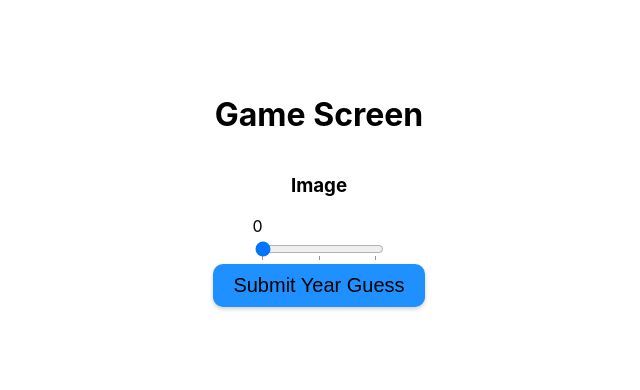
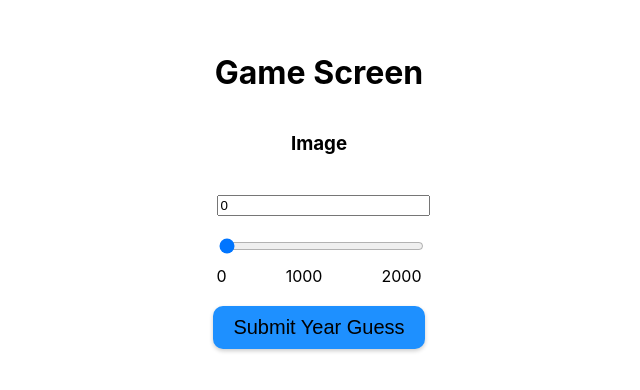
Before and after one commit to kartikgulia/JCKKRR, a React (Create React App) app in the folder frontend/: page /playGame in a window 1280 px wide. Shown: the part 210-600 px from the top of the page, without its empty margins (321-961 px from the left). Built offline with nearby package versions, Linux system fonts and the light colour scheme.

Commit message:
finished year slider

```diff
--- a/frontend/src/components/YearSlider.jsx
+++ b/frontend/src/components/YearSlider.jsx
@@ -4,29 +4,44 @@ import PropTypes from "prop-types";
 const YearSlider = ({ min, max, onChange }) => {
   const [value, setValue] = useState(min);
 
-  const handleChange = (e) => {
-    const newValue = e.target.value;
-    setValue(newValue);
-    onChange(newValue); // Propagate change to parent
+  const handleChange = (newValue) => {
+    const validValue = Math.max(min, Math.min(max, Number(newValue)));
+    setValue(validValue);
+    onChange(validValue);
   };
 
+  // Calculate the middle value for display
+  const middle = min + (max - min) / 2;
+
   return (
-    <div className="YearSliderContainer">
-      <div className="CurrentValue">{value}</div>
+    <div style={{ padding: "20px" }}>
+      <input
+        type="number"
+        value={value}
+        onChange={(e) => handleChange(e.target.value)}
+        min={min}
+        max={max}
+        style={{ marginBottom: "20px", width: "100%" }}
+      />
       <input
         type="range"
         min={min}
         max={max}
         value={value}
-        onChange={handleChange}
-        className="YearSlider"
-        list="tickmarks"
+        onChange={(e) => handleChange(e.target.value)}
+        style={{ width: "100%" }}
       />
-      <datalist id="tickmarks">
-        <option value={min} label={min}></option>
-        <option value={(max + min) / 2} label={(max + min) / 2}></option>
-        <option value={max} label={max}></option>
-      </datalist>
+      <div
+        style={{
+          display: "flex",
+          justifyContent: "space-between",
+          marginTop: "8px",
+        }}
+      >
+        <span>{min}</span>
+        <span>{middle}</span>
+        <span>{max}</span>
+      </div>
     </div>
   );
 };
--- a/frontend/src/screens/GameScreen.js
+++ b/frontend/src/screens/GameScreen.js
@@ -10,6 +10,8 @@ class Game extends Component {
   handleYearChange = (value) => {
     this.setState({ year: value });
   };
+
+  submitYearGuess = () => {};
 
   render() {
     return (
```
